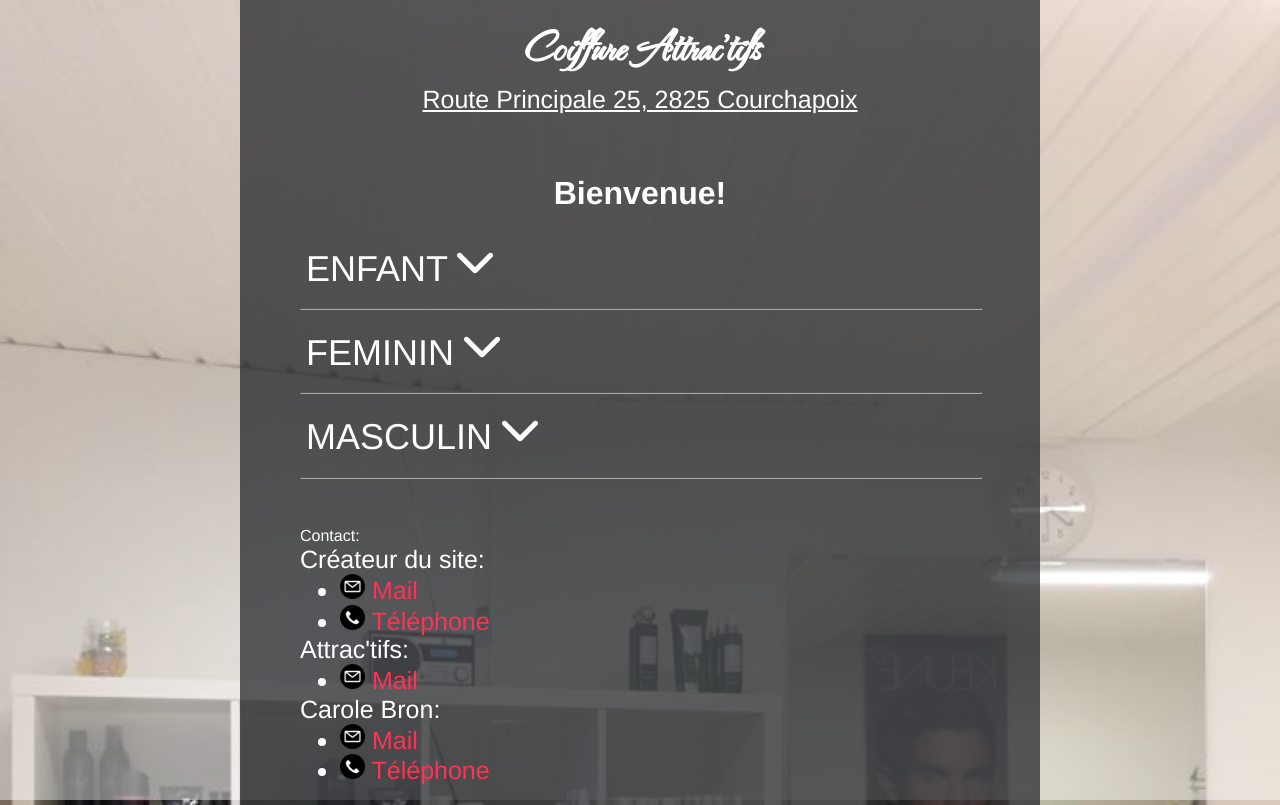
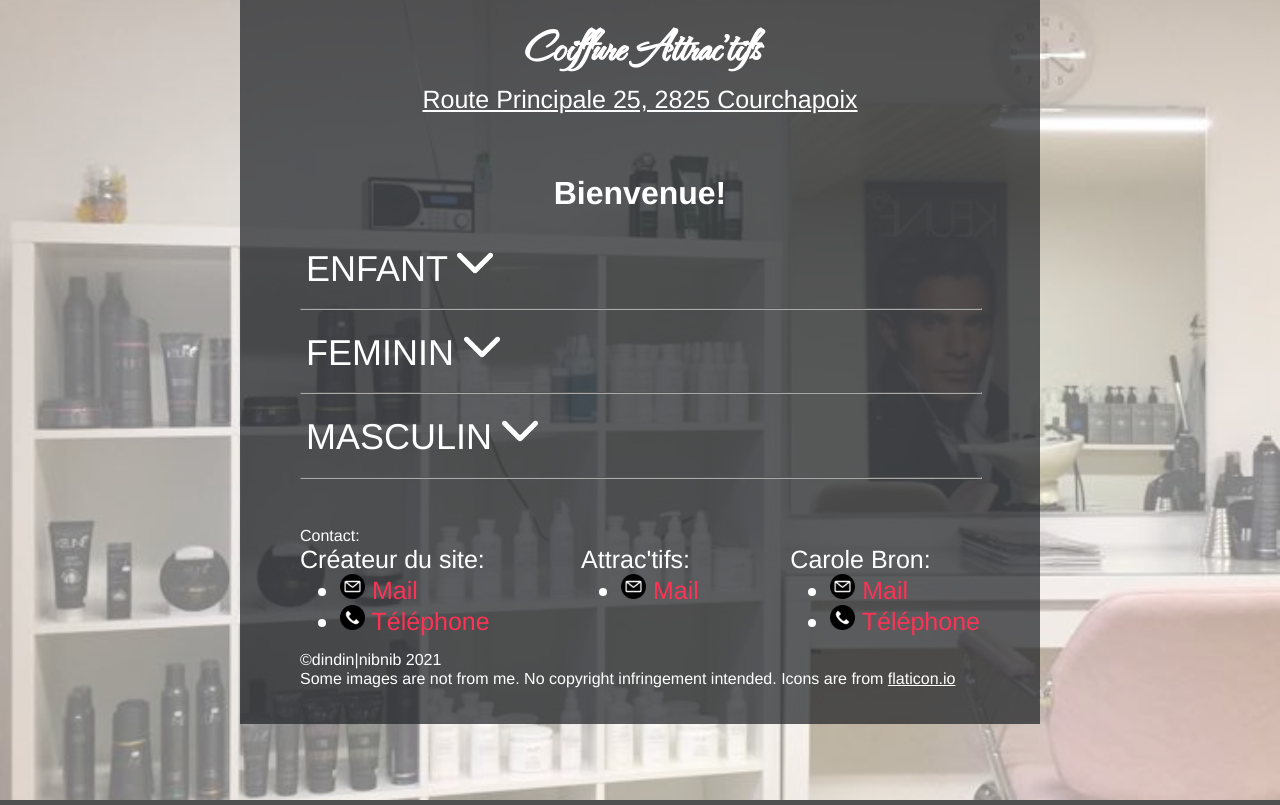
Before and after one commit to dindin-nibnib/attractifs, a PHP site: page / in a window 1280 px wide. Run offline with PHP 8.4, Linux system fonts and the light colour scheme; some libraries are stand-ins or nearby versions.

Commit message:
Ajout de copyright

```diff
--- a/css/main.css
+++ b/css/main.css
@@ -26,7 +26,7 @@ li > a {
 	color: #fd3356;
 }
 
-a {
+:not(#copyright > p) > a {
 	cursor: pointer;
 	font-size: 25px;
 }
@@ -51,6 +51,7 @@ html {
 	background-position: center;
 	background-attachment: fixed;
 	background-size: cover;
+	min-height: 100vh;
 }
 
 body {
@@ -58,7 +59,7 @@ body {
 	display: flex;
 	flex-direction: column;
 	margin: 0;
-	height: 100vh;
+	min-height: 100vh;
 }
 
 header {
@@ -189,3 +190,8 @@ div.meta {
 .checkout-prompt > a:hover {
 	box-shadow: 0 0 20px black;
 }
+
+#contact {
+	display: flex;
+	justify-content: space-between;
+}
--- a/index.html
+++ b/index.html
@@ -147,8 +147,16 @@
 					</a>
 				</li>
 			</ul>
-		</li>
-	</ul>
+		</div>
+	</div>
+
+	<div id="copyright">
+		<p>
+			©dindin|nibnib 2021 <br>
+			Some images are not from me. No copyright infringement intended. Icons are from
+			<a href="https://flaticon.io">flaticon.io</a>
+		</p>
+	</div>
 </footer>
 </body>
 </html>
```
